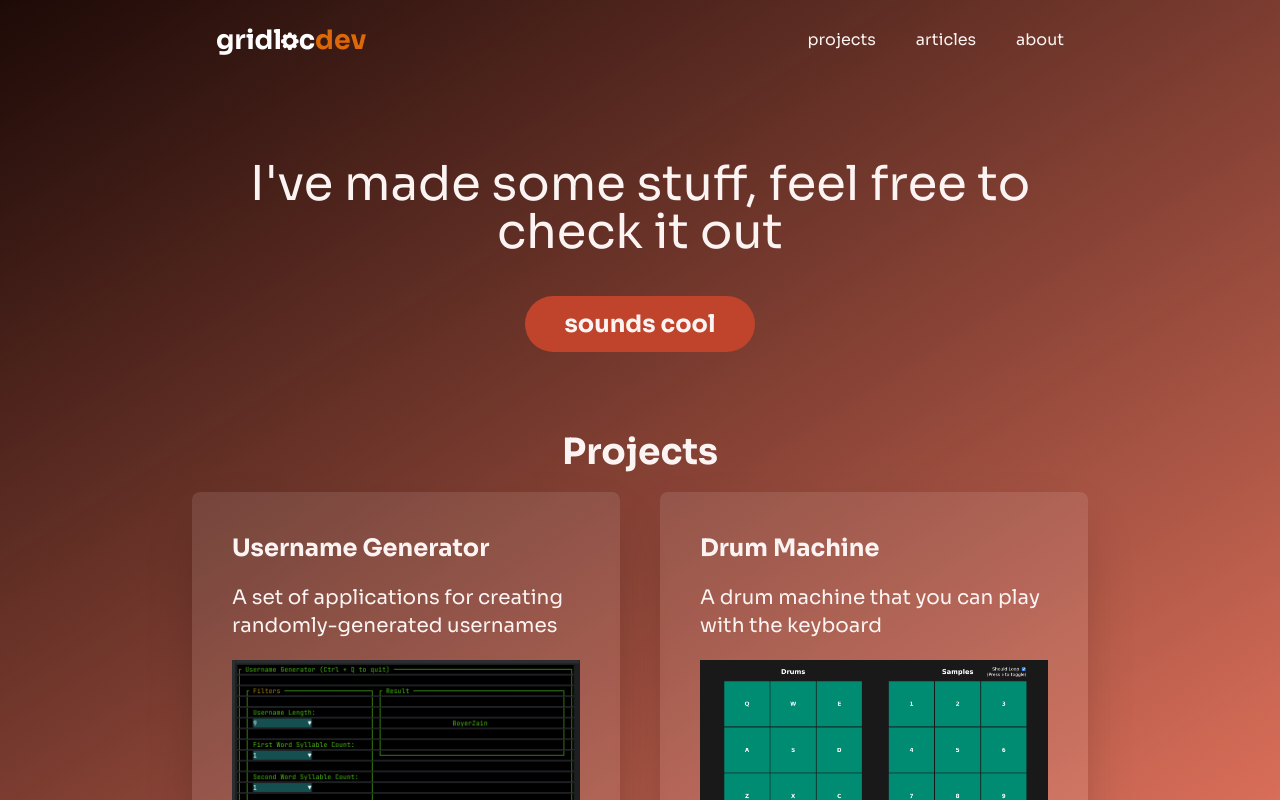
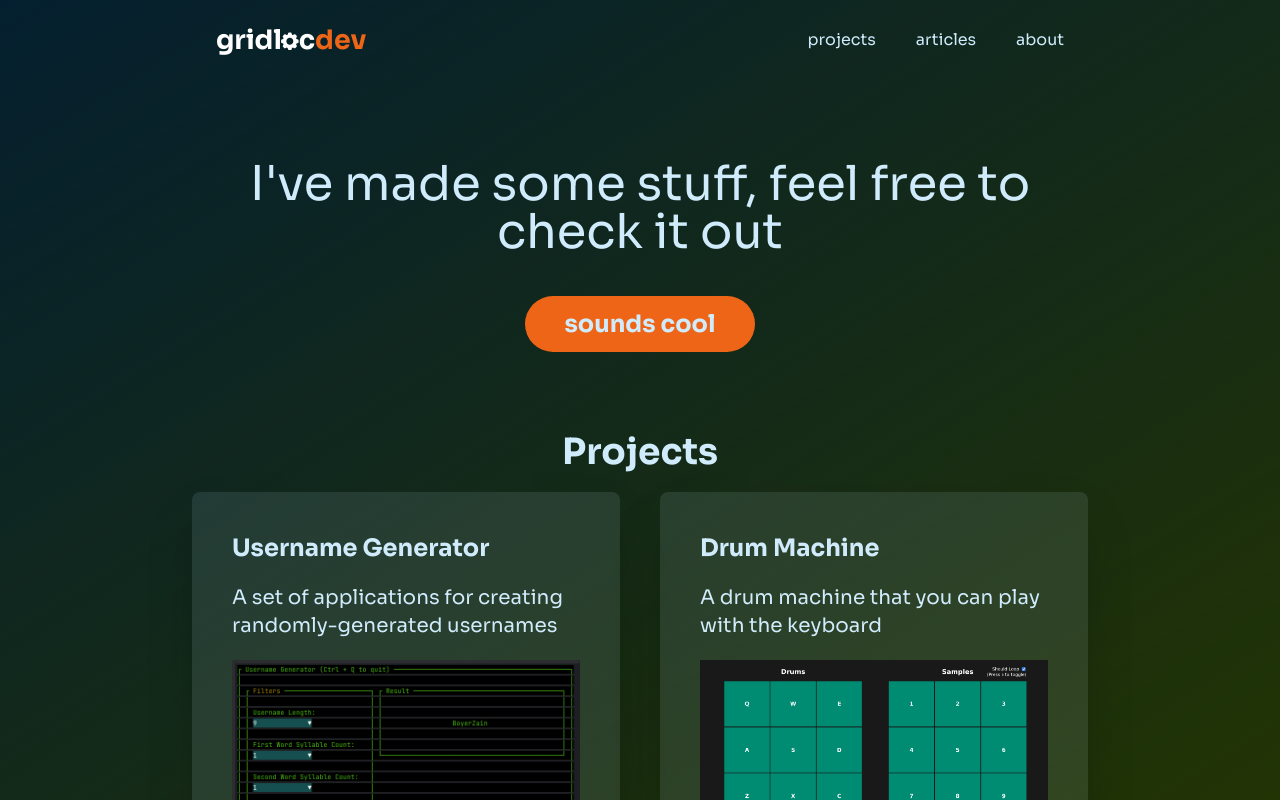
Before and after one commit to gridlocdev/gridloc.dev, a SvelteKit app: page / in a window 1280 px wide. Shown: the top 800 px of the page. Built offline with nearby package versions, Linux system fonts and the light colour scheme.

Commit message:
Updated theme

```diff
--- a/src/app.html
+++ b/src/app.html
@@ -10,7 +10,7 @@
 	</head>
 	<body
 		data-sveltekit-preload-data="hover"
-		class="h-screen bg-background bg-gradient-to-tl from-primary bg-fixed font-sora text-text md:mx-[5dvw] lg:mx-[15dvw]"
+		class="h-screen bg-background bg-gradient-to-tl from-secondary bg-fixed font-sora text-text md:mx-[5dvw] lg:mx-[15dvw]"
 	>
 		<div style="display: contents">%sveltekit.body%</div>
 	</body>
--- a/tailwind.config.js
+++ b/tailwind.config.js
@@ -8,11 +8,11 @@ export default {
 			},
 		},
 		colors: {
-			text: '#fcf4f3',
-			background: '#1d0a07',
-			primary: '#d96e59',
-			secondary: '#190906',
-			accent: '#bf442b',
+			text: '#d0ebfb',
+			background: '#041f2f',
+			primary: '#f8c0a0',
+			secondary: '#223404',
+			accent: '#ee6517',
 		},
 	},
 	plugins: [],
```
Also changed, not shown: static/brand/brand-logo.svg.
